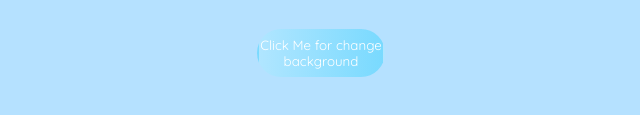
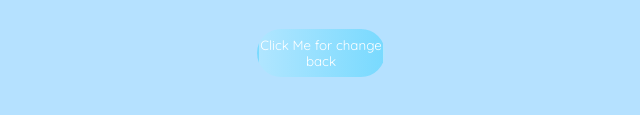
Before and after one commit to anshullama2/4-Change-Background-Color-with-hexa-code, a plain HTML site: page index.html in a window 1280 px wide. Shown: the part 387-502 px from the top of the page, 319-959 px from the left. Drawn offline with Linux system fonts and the light colour scheme.

Commit message:
Update index.html

```diff
--- a/index.html
+++ b/index.html
@@ -10,7 +10,7 @@
 <body>
     <div class="container">
         <h1 id="hexaCode">#b5e1ff</h1>
-        <button type="button" id="btn">Click Me for change background</button>
+        <button type="button" id="btn">Click Me for change back</button>
     </div>
 
 
```
